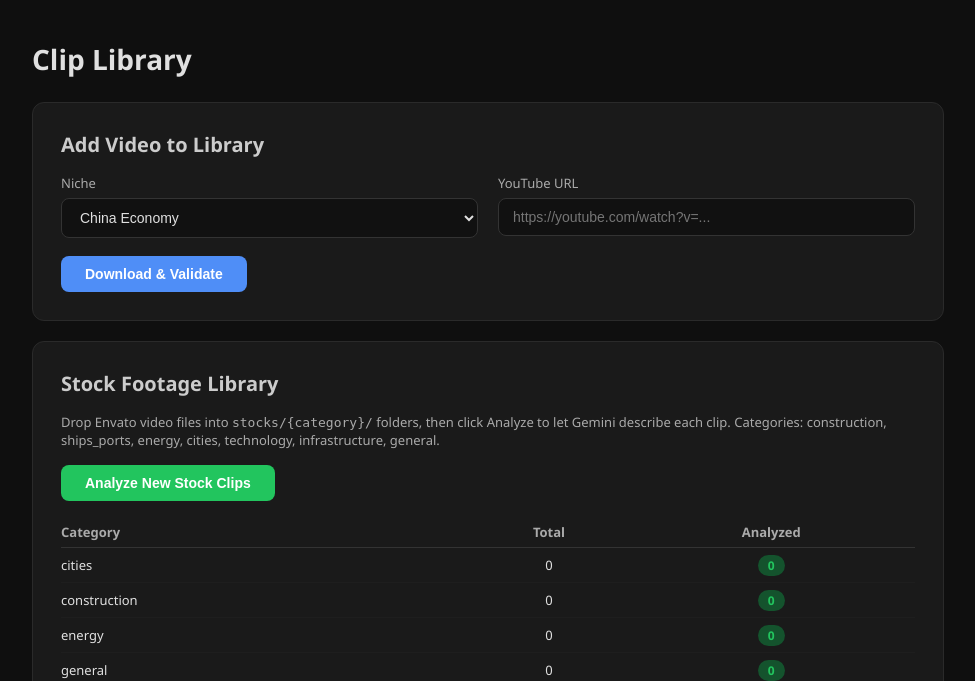
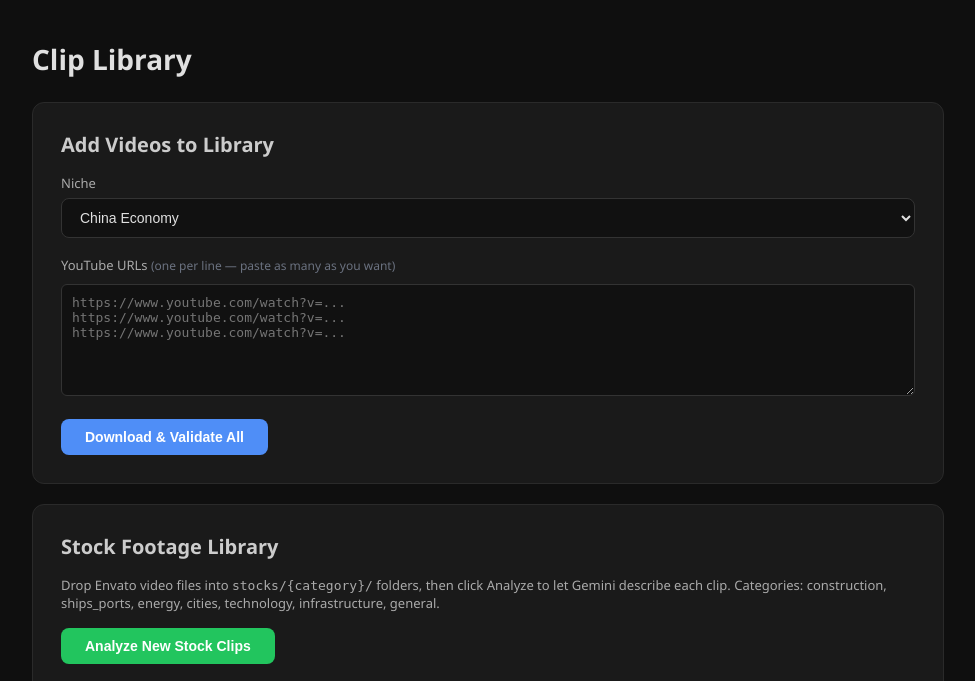
Before and after one commit to Maks12123343/FAA, a Flask app: page /library in a window 1280 px wide. Shown: the part 56-737 px from the top of the page, without its empty margins (152-1127 px from the left). Run offline with Flask 3, Linux system fonts and the light colour scheme; parts of the project's set-up code (start-up, migrations or seed data) failed here and were passed over; some libraries are stand-ins or nearby versions.

Commit message:
feat: Library bulk import — textarea for multiple URLs, sequential processing

```diff
--- a/templates/library.html
+++ b/templates/library.html
@@ -3,19 +3,20 @@
 <h1>Clip Library</h1>
 
 <div class="card">
-  <h2>Add Video to Library</h2>
-  <div class="grid-2">
-    <div class="field"><label>Niche</label>
+  <h2>Add Videos to Library</h2>
+  <div class="field">
+    <label>Niche</label>
     <select id="libNiche">
       {% for n in niches %}
       <option value="{{ n.id }}">{{ n.name }}</option>
       {% endfor %}
     </select>
   </div>
-    <div class="field"><label>YouTube URL</label>
-      <input type="text" id="libUrl" placeholder="https://youtube.com/watch?v=..."></div>
+  <div class="field" style="margin-top:12px">
+    <label>YouTube URLs <span style="color:#6b7280;font-size:12px">(one per line — paste as many as you want)</span></label>
+    <textarea id="libUrls" rows="6" placeholder="https://www.youtube.com/watch?v=...&#10;https://www.youtube.com/watch?v=...&#10;https://www.youtube.com/watch?v=..." style="width:100%;background:#111;border:1px solid #333;border-radius:6px;padding:10px;color:#fff;font-size:13px;resize:vertical;margin-top:4px"></textarea>
   </div>
-  <button class="btn btn-primary" onclick="addToLibrary()">Download & Validate</button>
+  <button class="btn btn-primary" onclick="addToLibrary()">Download & Validate All</button>
 </div>
 
 <div class="card">
@@ -61,6 +62,9 @@
 {% block scripts %}
 <script>
 const socket = io();
+let _libBulkUrls = [];
+let _libBulkNiche = '';
+let _libBulkIdx = 0;
 
 function log(msg, cls='') {
   const card = document.getElementById('libProgressCard');
@@ -75,17 +79,38 @@ function log(msg, cls='') {
 
 function addToLibrary() {
   const niche = document.getElementById('libNiche').value;
-  const url   = document.getElementById('libUrl').value.trim();
-  if (!url) { alert('Enter YouTube URL'); return; }
+  const raw   = document.getElementById('libUrls').value;
+  const urls  = raw.split('\n').map(u => u.trim()).filter(u => u.startsWith('http'));
+
+  if (!urls.length) { alert('Paste at least one YouTube URL'); return; }
 
   document.getElementById('libLog').innerHTML = '';
-  log('Starting download & validation...');
+  document.getElementById('libProgressCard').style.display = 'block';
+
+  _libBulkUrls  = urls;
+  _libBulkNiche = niche;
+  _libBulkIdx   = 0;
+
+  log(`Starting bulk import: ${urls.length} URL(s) for niche "${niche}"`);
+  processNextLibUrl();
+}
+
+function processNextLibUrl() {
+  if (_libBulkIdx >= _libBulkUrls.length) {
+    log(`All ${_libBulkUrls.length} URL(s) processed.`, 'done');
+    refreshNicheStats(_libBulkNiche);
+    return;
+  }
+  const url = _libBulkUrls[_libBulkIdx];
+  log(`[${_libBulkIdx + 1}/${_libBulkUrls.length}] ${url}`);
 
   fetch('/api/library/add', {
     method: 'POST',
     headers: {'Content-Type': 'application/json'},
-    body: JSON.stringify({niche, url})
-  });
+    body: JSON.stringify({niche: _libBulkNiche, url})
+  }).then(r => r.json()).then(d => {
+    if (d.error) log('ERROR: ' + d.error, 'error');
+  }).catch(e => log('ERROR: ' + e, 'error'));
 }
 
 function analyzeStocks() {
@@ -119,15 +144,7 @@ function loadStockStats() {
   });
 }
 
-socket.on('library_progress', data => log(data.message));
-socket.on('library_done', data => {
-  const msg = data.message || `Done! Passed: ${data.passed || 0}`;
-  log(msg, 'done');
-  loadStockStats();
-  // also refresh niche stats if available
-  const nicheEl = document.getElementById('libNiche');
-  if (nicheEl) {
-    const niche = nicheEl.value;
+function refreshNicheStats(niche) {
   fetch('/api/library/stats?niche=' + niche).then(r => r.json()).then(s => {
     const row = document.getElementById('row_' + niche);
     if (row) {
@@ -136,6 +153,16 @@ socket.on('library_done', data => {
     }
   });
 }
+
+socket.on('library_progress', data => log(data.message));
+socket.on('library_done', data => {
+  const msg = data.message || `Done! Passed: ${data.passed || 0}`;
+  log(msg, 'done');
+  loadStockStats();
+  refreshNicheStats(_libBulkNiche);
+  // move to next URL in bulk queue
+  _libBulkIdx++;
+  processNextLibUrl();
 });
 
 // Load stock stats on page load
```
Lines whose indentation alone changed are shown as unchanged.
